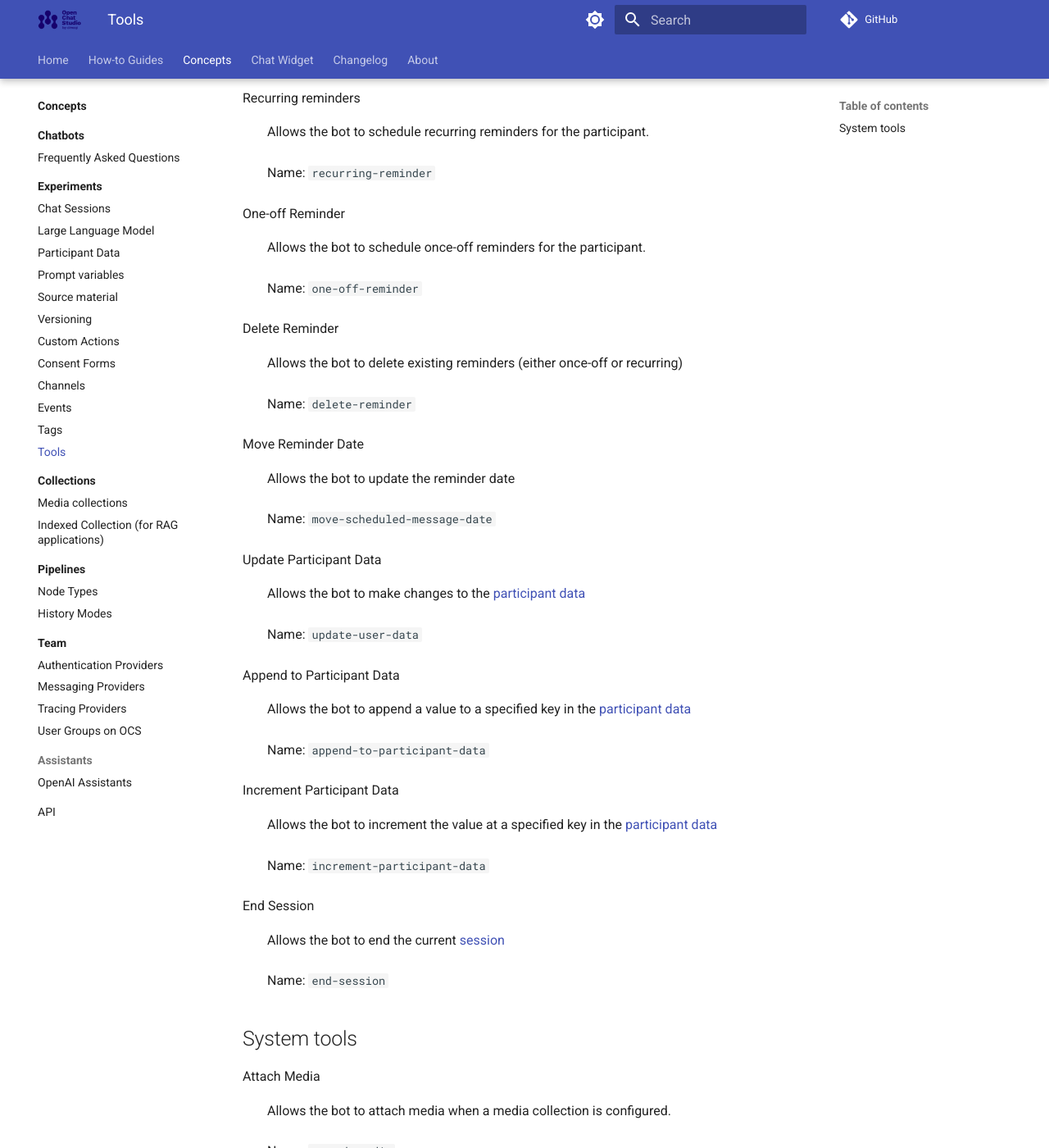
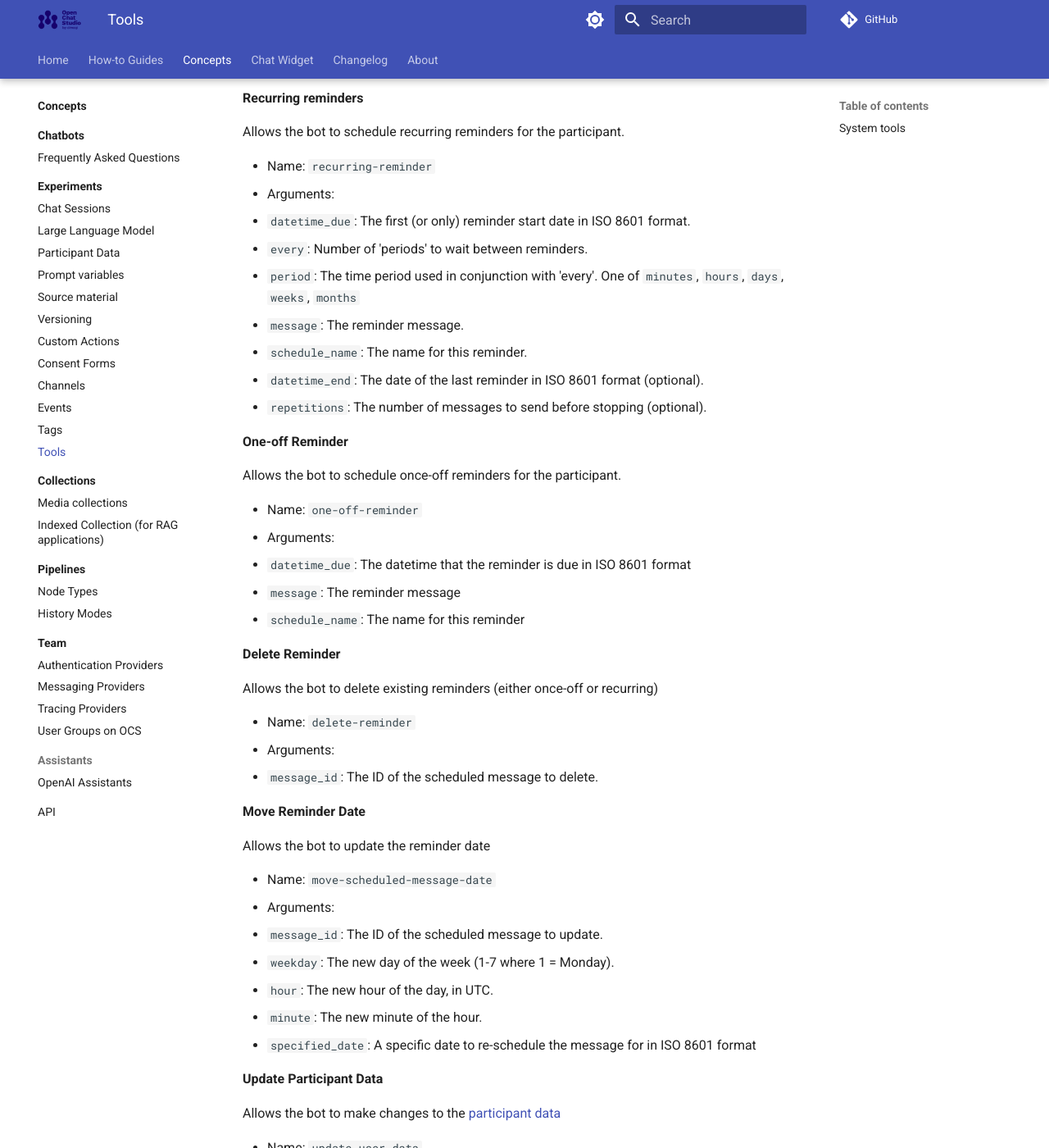
Before and after one commit to dimagi/open-chat-studio-docs, an MkDocs documentation site: the page built from docs/concepts/tools/index.md, in a window 1280 px wide and 1400 px high, scrolled down 348 px. Shown: the whole window at 82% size. Built offline with MkDocs 1.6.1 and Material for MkDocs 9.7.7, drawn with Linux system fonts in a browser that asks for light colours; a script that is not in the unit is left out; comment, search, counter and statistics services are not loaded; some of the changed text lies outside the part shown.

Commit message:
add more details including tool args

```diff
--- a/docs/concepts/tools/index.md
+++ b/docs/concepts/tools/index.md
@@ -4,46 +4,100 @@ Tools allow LLMs to affect change in the real world. An LLM on its own can only
 
 Open Chat Studio provides a number of built-in tools as well as the ability to add your own tools in the form of [Custom Actions](../custom_actions.md).
 
-The current set of built-in tools are listed below. If you need to refer to the tool in a prompt, use the tool's name directly e.g. `increment-participant-data`.
+The current set of built-in tools are listed below. If you need to refer to the tool in a prompt, use the tool's name directly e.g. `update-user-data`.
 
-Recurring reminders
-: Allows the bot to schedule recurring reminders for the participant.
-: Name: `recurring-reminder`
+**Recurring reminders**
 
-One-off Reminder
-: Allows the bot to schedule once-off reminders for the participant.
-: Name: `one-off-reminder`
+Allows the bot to schedule recurring reminders for the participant.
 
-Delete Reminder
-: Allows the bot to delete existing reminders (either once-off or recurring)
-: Name: `delete-reminder`
+* Name: `recurring-reminder`
+* Arguments:
+  * `datetime_due`: The first (or only) reminder start date in ISO 8601 format.
+  * `every`: Number of 'periods' to wait between reminders.
+  * `period`: The time period used in conjunction with 'every'. One of `minutes`, `hours`, `days`, `weeks`, `months`
+  * `message`: The reminder message.
+  * `schedule_name`: The name for this reminder.
+  * `datetime_end`: The date of the last reminder in ISO 8601 format (optional).
+  * `repetitions`: The number of messages to send before stopping (optional).
 
-Move Reminder Date
-: Allows the bot to update the reminder date
-: Name: `move-scheduled-message-date`
+**One-off Reminder**
 
-Update Participant Data
-: Allows the bot to make changes to the [participant data](../participant_data.md)
-: Name: `update-user-data`
+Allows the bot to schedule once-off reminders for the participant.
 
-Append to Participant Data
-: Allows the bot to append a value to a specified key in the [participant data](../participant_data.md)
-: Name: `append-to-participant-data`
+* Name: `one-off-reminder`
+* Arguments:
+  * `datetime_due`: The datetime that the reminder is due in ISO 8601 format
+  * `message`: The reminder message
+  * `schedule_name`: The name for this reminder
 
-Increment Participant Data
-: Allows the bot to increment the value at a specified key in the [participant data](../participant_data.md)
-: Name: `increment-participant-data`
+**Delete Reminder**
 
-End Session
-: Allows the bot to end the current [session](../sessions.md)
-: Name: `end-session`
+Allows the bot to delete existing reminders (either once-off or recurring)
+
+* Name: `delete-reminder`
+* Arguments:
+  * `message_id`: The ID of the scheduled message to delete.
+
+**Move Reminder Date**
+
+Allows the bot to update the reminder date
+
+* Name: `move-scheduled-message-date`
+* Arguments:
+  * `message_id`: The ID of the scheduled message to update.
+  * `weekday`: The new day of the week (1-7 where 1 = Monday).
+  * `hour`: The new hour of the day, in UTC.
+  * `minute`: The new minute of the hour.
+  * `specified_date`: A specific date to re-schedule the message for in ISO 8601 format
+
+**Update Participant Data**
+
+Allows the bot to make changes to the [participant data](../participant_data.md)
+
+* Name: `update-user-data`
+* Arguments:
+  * `key`: The key in the user data to update.
+  * `value`: The new value of the user data.
+
+**Append to Participant Data**
+
+Append a value to [participant data](../participant_data.md) at a specific key. This will convert any existing value to a list and append the new value to the end of the list. Use this tool to track lists of items e.g. questions asked.
+
+* Name: `append-to-participant-data`
+* Arguments:
+  * `key`: The key in the user data to append to.
+  * `value`: The value to append.
+
+**Increment Counter**
+
+Increment the value of a counter. The counter is stored in [participant data](../participant_data.md) with the key `_counter_{counter_name}`.
+
+* Name: `increment-counter`
+* Arguments:
+  * `counter`: The name of the counter to increment.
+  * `value`: Integer value to increment the counter by (defaults to 1).
+
+**End Session**
+
+End the current chat [session](../sessions.md). This will mark the session as completed. New messages will result in a new session being created.
+
+* Name: `end-session`
+* Arguments: (none)
 
 ## System tools
 
-Attach Media
-: Allows the bot to attach media when a media collection is configured.
-: Name: `attach-media`
+**Attach Media**
 
-File Search
-: Allows the bot to search indexed collections when a collection is configured.
-: Name: `file-search`
+Allows the bot to attach media when a media collection is configured.
+
+* Name: `attach-media`
+* Arguments:
+  * `file_id`: The ID of the media file to attach.
+
+**File Search**
+
+Allows the bot to search indexed collections when a collection is configured.
+
+* Name: `file-search`
+* Arguments:
+  * `query`: A natural language query to search for relevant information in the documents.
```
